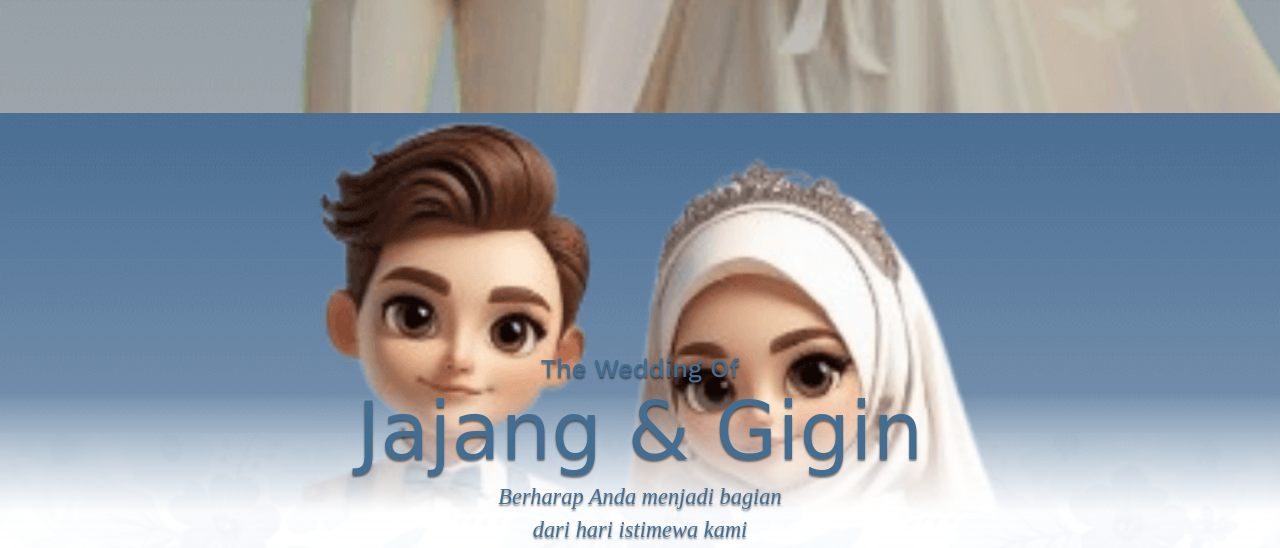
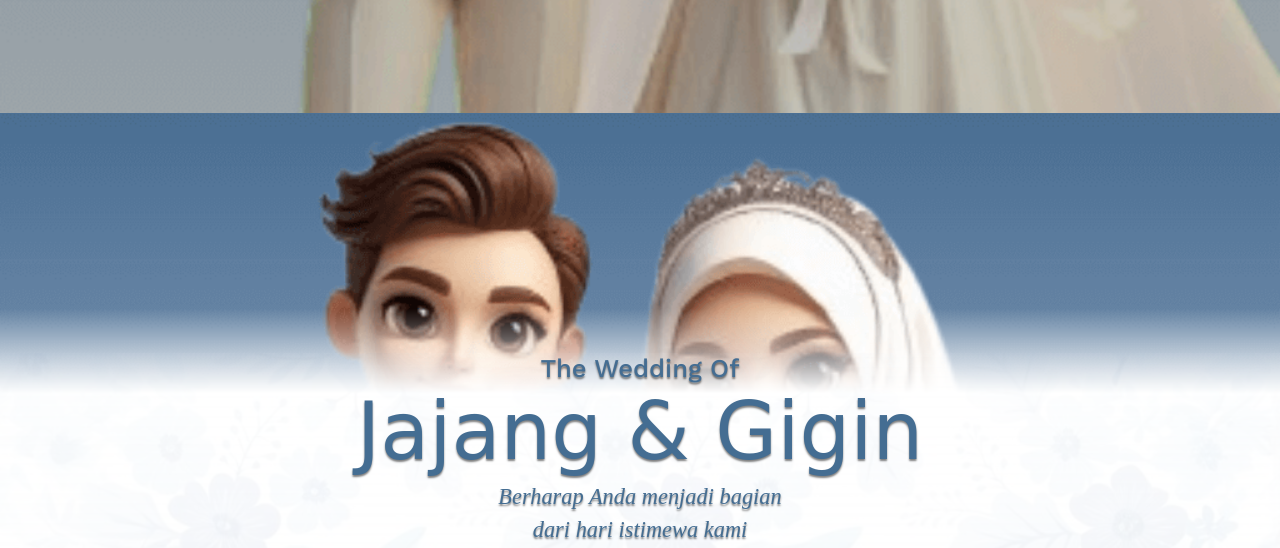
Before and after one commit to myani165-dot/Jajang_Gigin_Wedding, a plain HTML site: page index.html in a window 1280 px wide. Shown: the part 687-1235 px from the top of the page. Drawn offline with nearby package versions, Linux system fonts and the light colour scheme; no server answers; a web font is replaced by a local one.

Commit message:
Update style.css

```diff
--- a/style.css
+++ b/style.css
@@ -103,7 +103,7 @@ body {
     top: 0;
     left: 0;
     width: 100%;
-    height:50%; /* sedikit lebih dari setengah biar tumpang tindih */
+    height:35%; /* sedikit lebih dari setengah biar tumpang tindih */
     /* ga jadi deh tumpangtindihnya cuma satu layar berdua */
     background: url('img/fix2.png') center top/cover no-repeat;
     mask-image: linear-gradient(to bottom, rgba(0,0,0,1) 70%, rgba(0,0,0,0) 100%);
@@ -125,7 +125,7 @@ body {
     bottom: 0;
     left: 0;
     width: 100%;
-    height: 60%; /* sedikit lebih dari setengah */
+    height: 70%; /* sedikit lebih dari setengah */
     background: url('img/bg.png') center bottom/cover no-repeat;
     mask-image: linear-gradient(to top, rgba(0,0,0,1) 30%, rgba(0,0,0,0) 120%);
     mask-repeat: no-repeat;
```
